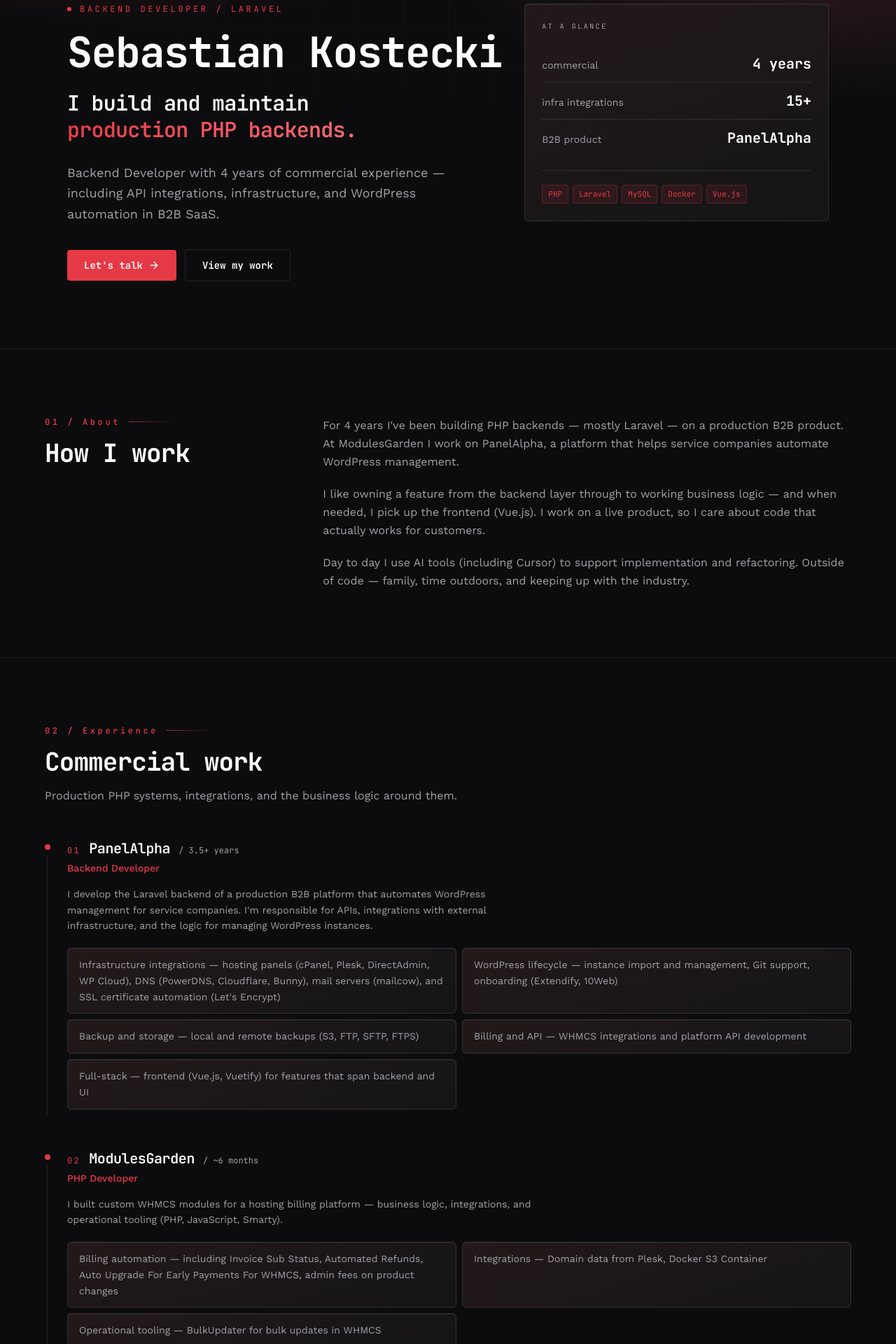
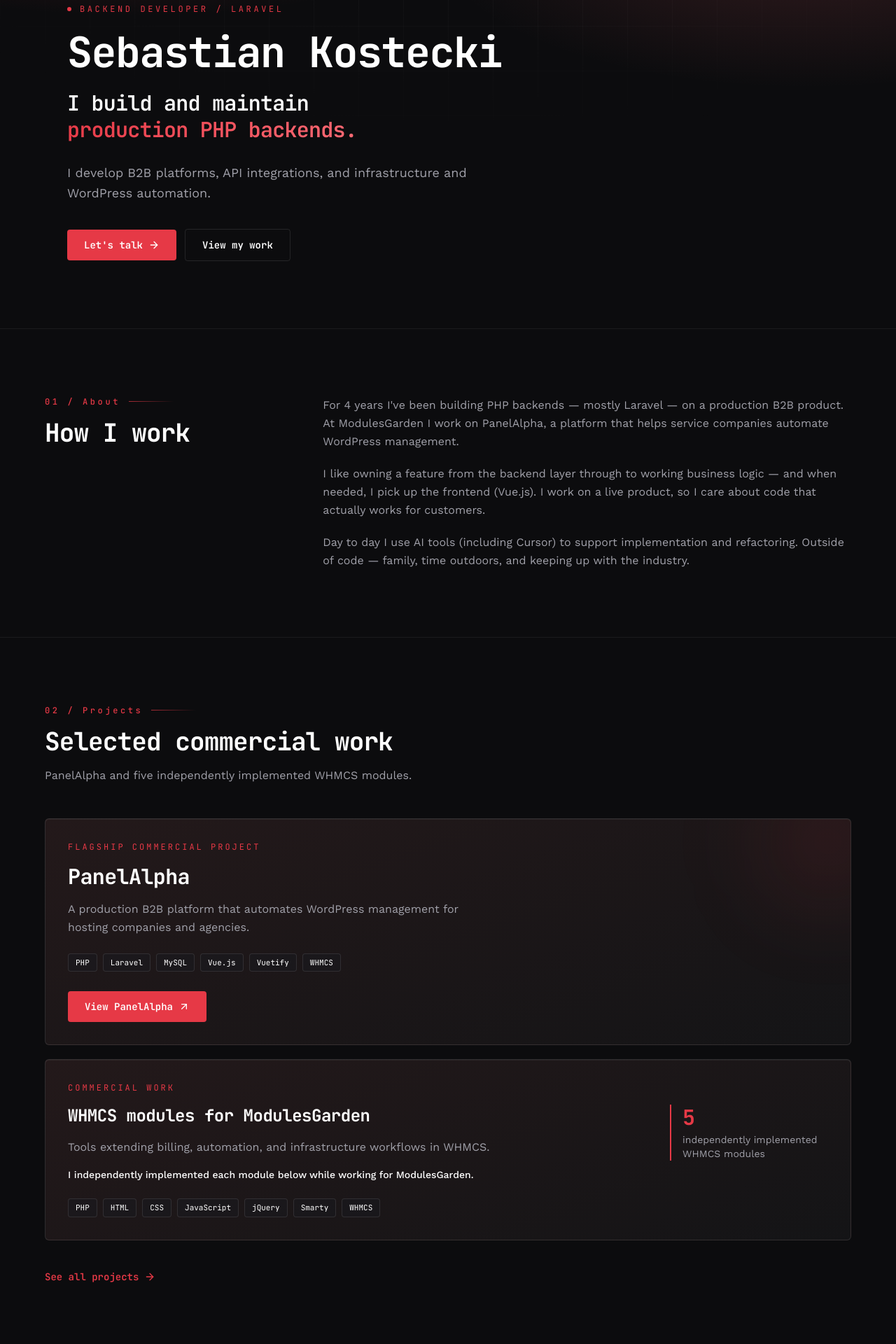
Before and after one commit to sebastian-kostecki/kostecki-dev-landing, a Vue app: page / in a window 1280 px wide. Shown: the part 220-2140 px from the top of the page at 70% size. Built offline with nearby package versions, Linux system fonts and the light colour scheme.

Commit message:
refactor: focus home on projects and core stack
Co-authored-by: Cursor <cursoragent@cursor.com>

```diff
--- a/src/components/ui/AtAGlancePanel.vue
+++ /dev/null
@@ -1,36 +0,0 @@
-<script setup lang="ts">
-import type { MetricItem } from '@/types/content'
-
-defineProps<{
-  metrics: MetricItem[]
-  techTags: string[]
-  label: string
-}>()
-</script>
-
-<template>
-  <div class="panel rounded-md p-6">
-    <p class="font-mono text-[10px] uppercase tracking-[0.25em] text-muted-foreground">
-      {{ label }}
-    </p>
-    <dl class="mt-5 divide-y divide-border">
-      <div
-        v-for="stat in metrics"
-        :key="stat.label"
-        class="flex items-baseline justify-between py-3"
-      >
-        <dt class="text-sm text-muted-foreground">{{ stat.label }}</dt>
-        <dd class="font-mono text-xl font-bold text-foreground">{{ stat.value }}</dd>
-      </div>
-    </dl>
-    <div class="mt-5 flex flex-wrap gap-1.5 border-t border-border pt-5">
-      <span
-        v-for="tag in techTags"
-        :key="tag"
-        class="rounded-sm border border-primary/25 bg-primary/10 px-2 py-1 font-mono text-[11px] text-primary"
-      >
-        {{ tag }}
-      </span>
-    </div>
-  </div>
-</template>
--- a/src/components/ui/ExperienceCard.vue
+++ /dev/null
@@ -1,55 +0,0 @@
-<script setup lang="ts">
-withDefaults(
-  defineProps<{
-    company: string
-    role: string
-    period: string
-    summary: string
-    highlights?: string[]
-    index?: string
-    companyUrl?: string
-  }>(),
-  {
-    highlights: () => [],
-  },
-)
-</script>
-
-<template>
-  <article class="relative pl-8">
-    <span aria-hidden="true" class="absolute top-2 left-0 h-2 w-2 rounded-full bg-primary" />
-    <span
-      aria-hidden="true"
-      class="absolute top-6 left-[3px] h-[calc(100%-1rem)] w-px bg-border"
-    />
-
-    <div class="flex flex-wrap items-baseline gap-x-3 gap-y-1">
-      <span v-if="index" class="font-mono text-xs tracking-[0.2em] text-primary">{{ index }}</span>
-      <h3 class="font-mono text-xl font-semibold text-foreground">
-        <a
-          v-if="companyUrl"
-          :href="companyUrl"
-          target="_blank"
-          rel="noopener noreferrer"
-          class="transition-colors hover:text-primary"
-        >
-          {{ company }}
-        </a>
-        <template v-else>{{ company }}</template>
-      </h3>
-      <span class="font-mono text-xs text-muted-foreground">/ {{ period }}</span>
-    </div>
-    <p class="mt-1 text-sm font-medium text-primary">{{ role }}</p>
-    <p class="mt-4 max-w-2xl text-sm leading-relaxed text-muted-foreground">{{ summary }}</p>
-
-    <ul v-if="highlights.length" class="mt-5 grid gap-2 sm:grid-cols-2">
-      <li
-        v-for="item in highlights"
-        :key="item"
-        class="panel rounded-md px-4 py-3 text-sm leading-relaxed text-muted-foreground"
-      >
-        {{ item }}
-      </li>
-    </ul>
-  </article>
-</template>
--- a/src/content/en.json
+++ b/src/content/en.json
@@ -39,7 +39,6 @@
     "projectScreenshotAlt": "Screenshot of project",
     "openMenu": "Open menu",
     "closeMenu": "Close menu",
-    "atAGlance": "At a glance",
     "seeAllProjects": "See all projects",
     "exploreAllSkills": "Explore all skills",
     "viewMyWork": "View my work",
@@ -63,17 +62,11 @@
     "name": "Sebastian Kostecki",
     "valueProp": "I build and maintain",
     "valuePropAccent": "production PHP backends.",
-    "subtitle": "Backend Developer with 4 years of commercial experience — including API integrations, infrastructure, and WordPress automation in B2B SaaS.",
-    "metrics": [
-      { "value": "4 years", "label": "commercial" },
-      { "value": "15+", "label": "infra integrations" },
-      { "value": "PanelAlpha", "label": "B2B product" }
-    ],
+    "subtitle": "I develop B2B platforms, API integrations, and infrastructure and WordPress automation.",
     "ctaPrimary": {
       "label": "Let's talk",
       "href": "/contact"
-    },
-    "techTags": ["PHP", "Laravel", "MySQL", "Docker", "Vue.js"]
+    }
   },
   "cv": {
     "href": ""
@@ -85,42 +78,6 @@
       "For 4 years I've been building PHP backends — mostly Laravel — on a production B2B product. At ModulesGarden I work on PanelAlpha, a platform that helps service companies automate WordPress management.",
       "I like owning a feature from the backend layer through to working business logic — and when needed, I pick up the frontend (Vue.js). I work on a live product, so I care about code that actually works for customers.",
       "Day to day I use AI tools (including Cursor) to support implementation and refactoring. Outside of code — family, time outdoors, and keeping up with the industry."
-    ]
-  },
-  "experience": {
-    "index": "02 / Experience",
-    "title": "Commercial work",
-    "subtitle": "Production PHP systems, integrations, and the business logic around them.",
-    "entries": [
-      {
-        "company": "PanelAlpha",
-        "companyUrl": "https://panelalpha.com",
-        "logo": "/assets/experience/panelalpha.svg",
-        "role": "Backend Developer",
-        "period": "3.5+ years",
-        "summary": "I develop the Laravel backend of a production B2B platform that automates WordPress management for service companies. I'm responsible for APIs, integrations with external infrastructure, and the logic for managing WordPress instances.",
-        "highlights": [
-          "Infrastructure integrations — hosting panels (cPanel, Plesk, DirectAdmin, WP Cloud), DNS (PowerDNS, Cloudflare, Bunny), mail servers (mailcow), and SSL certificate automation (Let's Encrypt)",
-          "WordPress lifecycle — instance import and management, Git support, onboarding (Extendify, 10Web)",
-          "Backup and storage — local and remote backups (S3, FTP, SFTP, FTPS)",
-          "Billing and API — WHMCS integrations and platform API development",
-          "Full-stack — frontend (Vue.js, Vuetify) for features that span backend and UI"
-        ]
-      },
-      {
-        "company": "ModulesGarden",
-        "companyUrl": "https://modulesgarden.com",
-        "logo": "/assets/experience/mg.jpeg",
-        "role": "PHP Developer",
-        "period": "~6 months",
-        "project": "WHMCS modules",
-        "summary": "I built custom WHMCS modules for a hosting billing platform — business logic, integrations, and operational tooling (PHP, JavaScript, Smarty).",
-        "highlights": [
-          "Billing automation — including Invoice Sub Status, Automated Refunds, Auto Upgrade For Early Payments For WHMCS, admin fees on product changes",
-          "Integrations — Domain data from Plesk, Docker S3 Container",
-          "Operational tooling — BulkUpdater for bulk updates in WHMCS"
-        ]
-      }
     ]
   },
   "skills": {
@@ -190,7 +147,12 @@
     ]
   },
   "projects": {
-    "index": "03 / Projects",
+    "homePreview": {
+      "index": "02 / Projects",
+      "title": "Selected commercial work",
+      "subtitle": "PanelAlpha and five independently implemented WHMCS modules."
+    },
+    "index": "01 / Projects",
     "title": "Selected projects",
     "subtitle": "Products and tools I have developed commercially, supported by selected personal projects.",
     "featured": {
@@ -253,7 +215,7 @@
       ]
     },
     "personal": {
-      "index": "03.3 / Personal projects",
+      "index": "02 / Personal projects",
       "title": "Personal projects",
       "subtitle": "Smaller products where I develop ideas and explore tools outside commercial work.",
       "items": [
@@ -329,7 +291,7 @@
         "href": "mailto:kontakt@kostecki.dev"
       }
     ],
-    "ctaHeadline": "Want to learn more about my experience?"
+    "ctaHeadline": "Let's talk about working together"
   },
   "footer": {
     "servicesTitle": "Specialization",
--- a/src/content/pl.json
+++ b/src/content/pl.json
@@ -39,7 +39,6 @@
     "projectScreenshotAlt": "Zrzut ekranu projektu",
     "openMenu": "Otwórz menu",
     "closeMenu": "Zamknij menu",
-    "atAGlance": "W skrócie",
     "seeAllProjects": "Zobacz wszystkie projekty",
     "exploreAllSkills": "Zobacz wszystkie umiejętności",
     "viewMyWork": "Zobacz projekty",
@@ -63,17 +62,11 @@
     "name": "Sebastian Kostecki",
     "valueProp": "Buduję i rozwijam",
     "valuePropAccent": "produkcyjne aplikacje backendowe w PHP.",
-    "subtitle": "Backend Developer z 4-letnim komercyjnym doświadczeniem — m.in. integracje API, infrastruktura i automatyzacja WordPress w B2B SaaS.",
-    "metrics": [
-      { "value": "4 lata", "label": "komercyjnie" },
-      { "value": "15+", "label": "integracji infra" },
-      { "value": "PanelAlpha", "label": "produkt B2B" }
-    ],
+    "subtitle": "Rozwijam platformy B2B, integracje API oraz automatyzację infrastruktury i WordPress.",
     "ctaPrimary": {
       "label": "Porozmawiajmy",
       "href": "/contact"
-    },
-    "techTags": ["PHP", "Laravel", "MySQL", "Docker", "Vue.js"]
+    }
   },
   "cv": {
     "href": ""
@@ -85,42 +78,6 @@
       "Od 4 lat buduję backend w PHP — głównie Laravel — w produkcyjnym produkcie B2B. Pracuję w ModulesGarden nad platformą PanelAlpha, która firmom usługowym umożliwia automatyzację zarządzania WordPress.",
       "Lubię przejąć feature i dowieźć go od warstwy backendowej po działającą logikę — a gdy potrzeba, wchodzę we frontend (Vue.js). Pracuję na żywym produkcie, więc liczy się dla mnie kod, który faktycznie działa u klientów.",
       "Na co dzień korzystam z narzędzi AI (m.in. Cursor) jako wsparcia przy implementacji i refaktoryzacji. Poza kodem — rodzina, wypoczynek na świeżym powietrzu i ciągły rozwój w IT."
-    ]
-  },
-  "experience": {
-    "index": "02 / Doświadczenie",
-    "title": "Praca komercyjna",
-    "subtitle": "Produkcyjne systemy PHP, integracje i logika biznesowa wokół nich.",
-    "entries": [
-      {
-        "company": "PanelAlpha",
-        "companyUrl": "https://panelalpha.com",
-        "logo": "/assets/experience/panelalpha.svg",
-        "role": "Backend Developer",
-        "period": "3,5+ roku",
-        "summary": "Rozwijam backend Laravel w produkcyjnej platformie B2B do automatyzacji WordPress dla firm usługowych. Odpowiadam za API, integracje z zewnętrzną infrastrukturą i logikę zarządzania instancjami WordPress.",
-        "highlights": [
-          "Integracje infrastrukturalne — panele hostingowe (cPanel, Plesk, DirectAdmin, WP Cloud), DNS (PowerDNS, Cloudflare, Bunny), serwery email (mailcow) i automatyzacja certyfikatów SSL (Let's Encrypt)",
-          "Cykl życia WordPress — import i zarządzanie instancjami, obsługa Git, onboarding (Extendify, 10Web)",
-          "Backup i storage — lokalne i zdalne kopie zapasowe (S3, FTP, SFTP, FTPS)",
-          "Billing i API — integracje z WHMCS i rozwój warstwy API platformy",
-          "Full-stack — frontend (Vue.js, Vuetify) przy feature'ach wymagających zmian po stronie backendu i UI"
-        ]
-      },
-      {
-        "company": "ModulesGarden",
-        "companyUrl": "https://modulesgarden.com",
-        "logo": "/assets/experience/mg.jpeg",
-        "role": "PHP Developer",
-        "period": "~6 miesięcy",
-        "project": "Moduły WHMCS",
-        "summary": "Tworzyłem autorskie moduły WHMCS dla platformy billingowej hosterów — logika biznesowa, integracje i narzędzia operacyjne (PHP, JavaScript, Smarty).",
-        "highlights": [
-          "Automatyzacja billingu — m.in. Invoice Sub Status, Automated Refunds, Auto Upgrade For Early Payments For WHMCS, opłaty admin przy zmianie produktu",
-          "Integracje — Domain data from Plesk, Docker S3 Container",
-          "Narzędzia operacyjne — BulkUpdater do masowych aktualizacji w WHMCS"
-        ]
-      }
     ]
   },
   "skills": {
@@ -190,7 +147,12 @@
     ]
   },
   "projects": {
-    "index": "03 / Projekty",
+    "homePreview": {
+      "index": "02 / Projekty",
+      "title": "Wybrane realizacje komercyjne",
+      "subtitle": "PanelAlpha oraz pięć samodzielnie zaimplementowanych modułów WHMCS."
+    },
+    "index": "01 / Projekty",
     "title": "Wybrane projekty",
     "subtitle": "Produkty i narzędzia, które rozwijałem komercyjnie — uzupełnione wybranymi projektami własnymi.",
     "featured": {
@@ -253,7 +215,7 @@
       ]
     },
     "personal": {
-      "index": "03.3 / Projekty własne",
+      "index": "02 / Projekty własne",
       "title": "Projekty własne",
       "subtitle": "Mniejsze produkty, w których rozwijam pomysły i sprawdzam narzędzia poza pracą komercyjną.",
       "items": [
@@ -329,7 +291,7 @@
         "href": "mailto:kontakt@kostecki.dev"
       }
     ],
-    "ctaHeadline": "Chcesz dowiedzieć się więcej o moim doświadczeniu?"
+    "ctaHeadline": "Porozmawiajmy o współpracy"
   },
   "footer": {
     "servicesTitle": "Specjalizacja",
--- a/src/types/content.ts
+++ b/src/types/content.ts
@@ -7,11 +7,6 @@ export interface NavItem {
 export interface CtaLink {
   label: string
   href: string
-}
-
-export interface MetricItem {
-  value: string
-  label: string
 }
 
 export interface SkillItem {
@@ -24,18 +19,6 @@ export interface SkillItem {
 export interface SkillCategory {
   name: string
   items: SkillItem[]
-}
-
-export interface ExperienceEntry {
-  company: string
-  companyUrl?: string
-  logo?: string
-  role: string
-  period: string
-  project?: string
-  projectUrl?: string
-  summary: string
-  highlights?: string[]
 }
 
 export interface ProjectLink {
@@ -138,7 +121,6 @@ export interface SiteContent {
     projectScreenshotAlt: string
     openMenu: string
     closeMenu: string
-    atAGlance: string
     seeAllProjects: string
     exploreAllSkills: string
     viewMyWork: string
@@ -158,9 +140,7 @@ export interface SiteContent {
     valueProp: string
     valuePropAccent: string
     subtitle?: string
-    metrics: MetricItem[]
     ctaPrimary: CtaLink
-    techTags: string[]
   }
   cv: {
     href: string
@@ -169,12 +149,6 @@ export interface SiteContent {
     index: string
     title: string
     paragraphs: string[]
-  }
-  experience: {
-    index: string
-    title: string
-    subtitle: string
-    entries: ExperienceEntry[]
   }
   skills: {
     index: string
@@ -186,6 +160,11 @@ export interface SiteContent {
     categories: SkillCategory[]
   }
   projects: {
+    homePreview: {
+      index: string
+      title: string
+      subtitle: string
+    }
     index: string
     title: string
     subtitle: string
--- a/src/views/HomeView.vue
+++ b/src/views/HomeView.vue
@@ -1,18 +1,12 @@
 <script setup lang="ts">
 import { ArrowRight } from '@lucide/vue'
 import SectionHeading from '@/components/ui/SectionHeading.vue'
-import AtAGlancePanel from '@/components/ui/AtAGlancePanel.vue'
-import ExperienceCard from '@/components/ui/ExperienceCard.vue'
 import PanelAlphaFeature from '@/components/ui/PanelAlphaFeature.vue'
 import CommercialProjectGroup from '@/components/ui/CommercialProjectGroup.vue'
 import SkillBadge from '@/components/ui/SkillBadge.vue'
 import { useContent } from '@/composables/useContent'
 
 const content = useContent()
-
-function experienceIndex(i: number) {
-  return String(i + 1).padStart(2, '0')
-}
 </script>
 
 <template>
@@ -22,8 +16,7 @@ function experienceIndex(i: number) {
       <div aria-hidden="true" class="grid-lines absolute inset-0" />
 
       <div class="relative mx-auto max-w-6xl px-4 pt-24 pb-24 sm:px-6 sm:pt-32 lg:px-8 lg:pt-40">
-        <div class="grid gap-12 lg:grid-cols-12 lg:gap-8">
-          <div class="lg:col-span-7">
+        <div class="max-w-3xl">
           <div class="flex items-center gap-3">
             <span class="h-1.5 w-1.5 rounded-full bg-primary" />
             <p class="font-mono text-xs tracking-[0.3em] text-primary uppercase">
@@ -62,15 +55,6 @@ function experienceIndex(i: number) {
             </RouterLink>
           </div>
         </div>
-
-          <div class="lg:col-span-5">
-            <AtAGlancePanel
-              :metrics="content.hero.metrics"
-              :tech-tags="content.hero.techTags"
-              :label="content.ui.atAGlance"
-            />
-          </div>
-        </div>
       </div>
     </section>
 
@@ -88,32 +72,9 @@ function experienceIndex(i: number) {
     <section class="border-t border-border/60 px-4 py-24 sm:px-6 lg:px-8">
       <div class="mx-auto max-w-6xl">
         <SectionHeading
-          :index="content.experience.index"
-          :title="content.experience.title"
-          :subtitle="content.experience.subtitle"
-        />
-        <div class="space-y-14">
-          <ExperienceCard
-            v-for="(entry, i) in content.experience.entries"
-            :key="entry.company"
-            :index="experienceIndex(i)"
-            :company="entry.company"
-            :company-url="entry.companyUrl"
-            :role="entry.role"
-            :period="entry.period"
-            :summary="entry.summary"
-            :highlights="entry.highlights"
-          />
-        </div>
-      </div>
-    </section>
-
-    <section class="border-t border-border/60 px-4 py-24 sm:px-6 lg:px-8">
-      <div class="mx-auto max-w-6xl">
-        <SectionHeading
-          :index="content.projects.index"
-          :title="content.projects.title"
-          :subtitle="content.projects.subtitle"
+          :index="content.projects.homePreview.index"
+          :title="content.projects.homePreview.title"
+          :subtitle="content.projects.homePreview.subtitle"
         />
         <div class="space-y-5">
           <PanelAlphaFeature :project="content.projects.featured" compact />
```
Lines whose indentation alone changed are shown as unchanged.
